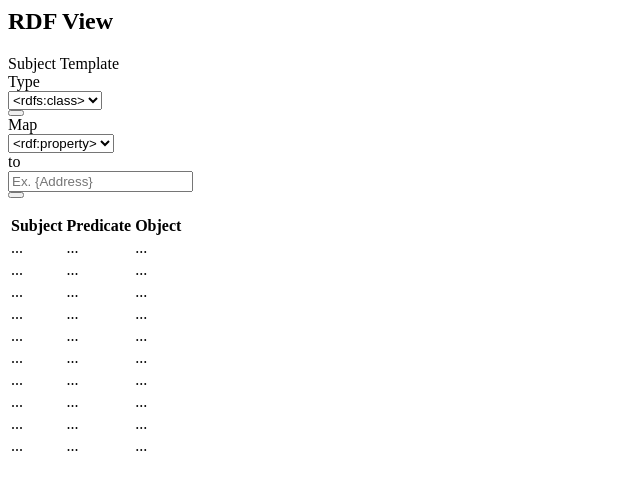
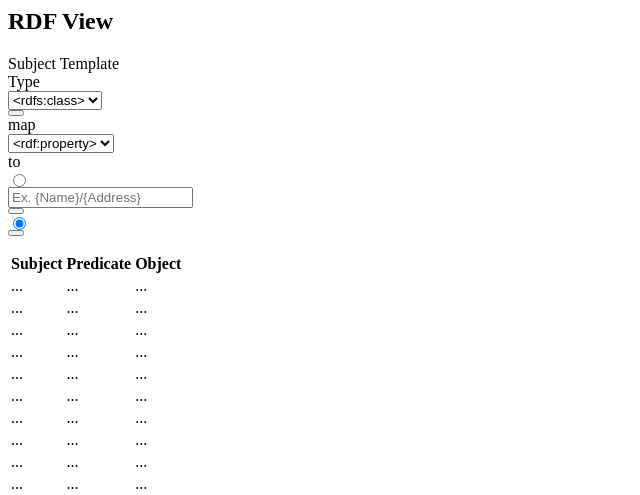
Before and after one commit to LinDA-tools/r2r-designer, a Node project: template app/templates/rdf.hbs in a window 1280 px wide. Shown: the top 495 px of the page, without its empty margins (0-640 px from the left). Run offline with Node 20 templates, Linux system fonts and the light colour scheme; the template is opened without the code that fills it, so the values that code supplies are empty.

Commit message:
object templates and column selection in objectmap

```diff
--- a/app/scripts/controllers/rdf.js
+++ b/app/scripts/controllers/rdf.js
@@ -1,7 +1,8 @@
 R2rDesigner.RdfController = Ember.ObjectController.extend({
-  needs: ['index', 'rdf'],
+  needs: ['index', 'rdf', 'rdb'],
 
   subjectTemplate : '',
+  currentColumn : '',
 
   actions : {
   }
--- a/app/templates/rdb.hbs
+++ b/app/templates/rdb.hbs
@@ -4,7 +4,7 @@
     <div class="radio">
       <label>
         <input type="radio" name="logicalTableRadios" value="option1" checked>
-        <div id="dataSourceSelect">
+        <div id="tableSelect">
           {{view R2rDesigner.TableSelectView}}
         </div>
       </label>
--- a/app/templates/rdf.hbs
+++ b/app/templates/rdf.hbs
@@ -28,21 +28,38 @@
     </div>
 
     <div class="form-group">
-      <label for="propertyInput" class="col-md-2 control-label">Map</label>
+      <label for="propertyInput" class="col-md-2 control-label">map</label>
       <div id="propertyInput" class="col-md-9">
         <select class="form-control">
           <option>&lt;rdf:property&gt;</option>
         </select>
       </div>
+      <label class="col-md-1 control-label">to</label>
 
-      <label for="mapsToInput" class="col-md-2 control-label">to</label>
-      <div id="mapsToInput" class="col-md-9">
-        <input type="text" class="form-control" placeholder="Ex. {Address}"/>
-      </div>
-      <div class="col-md-1">
-        <button type="button" class="btn btn-primary">
-          <span class="glyphicon glyphicon-plus"></span>
-        </button>
+      <div class="radio">
+        <div class="col-md-1 col-md-offset-2">
+          <input type="radio" name="objectMapRadios" value="option1" checked>
+        </div>
+        <div id="subjectTemplateInput" class="col-md-8">
+          <input type="text" class="form-control" placeholder="Ex. {Name}/{Address}"/>
+        </div>
+        <div class="col-md-1">
+          <button type="button" class="btn btn-primary">
+            <span class="glyphicon glyphicon-plus"></span>
+          </button>
+        </div>
+
+        <div class="col-md-1 col-md-offset-2">
+          <input type="radio" name="objectMapRadios" value="option1" checked>
+        </div>
+        <div id="columnSelect" class="col-md-8">
+          {{view R2rDesigner.ColumnSelectView}}
+        </div>
+        <div class="col-md-1">
+          <button type="button" class="btn btn-primary">
+            <span class="glyphicon glyphicon-plus"></span>
+          </button>
+        </div>
       </div>
     </div>
   </div>
```
Also changed, not shown: app/scripts/views/ColumnSelectView.js (added, +9 -0 lines).
